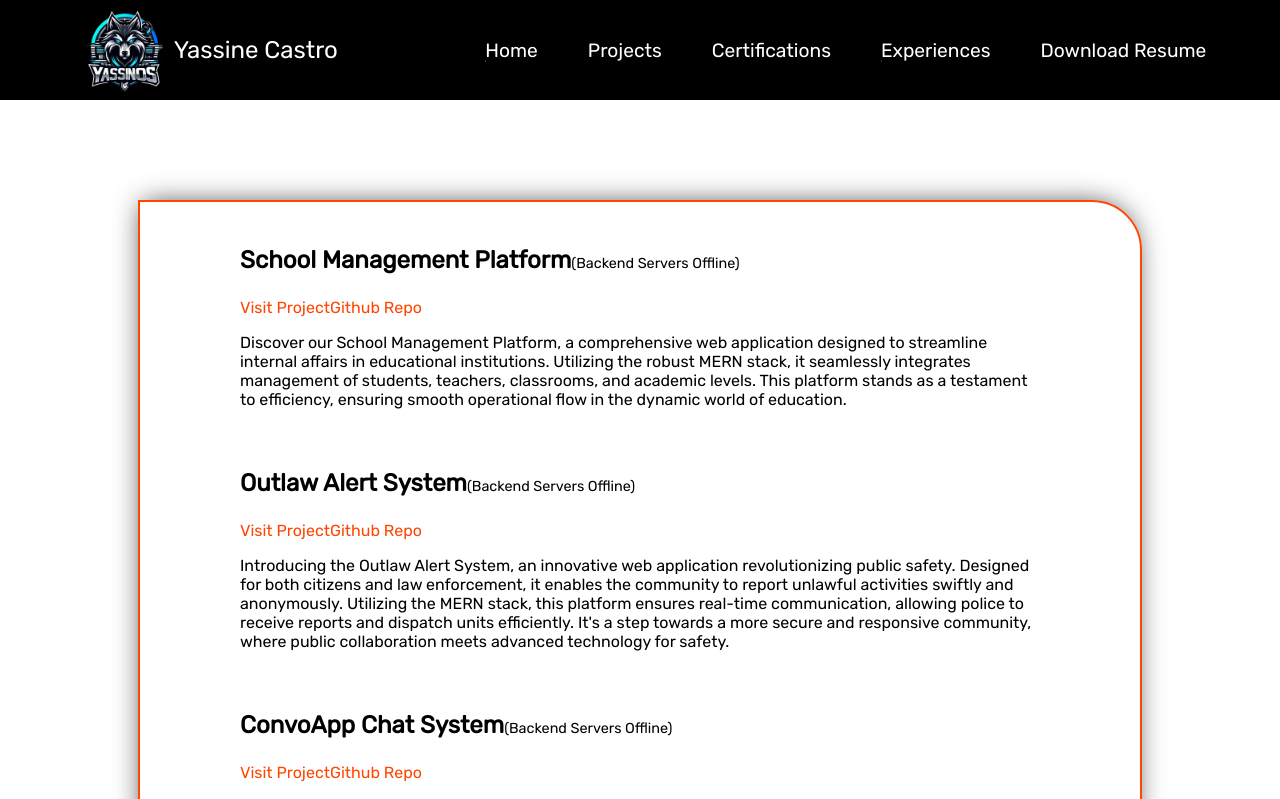
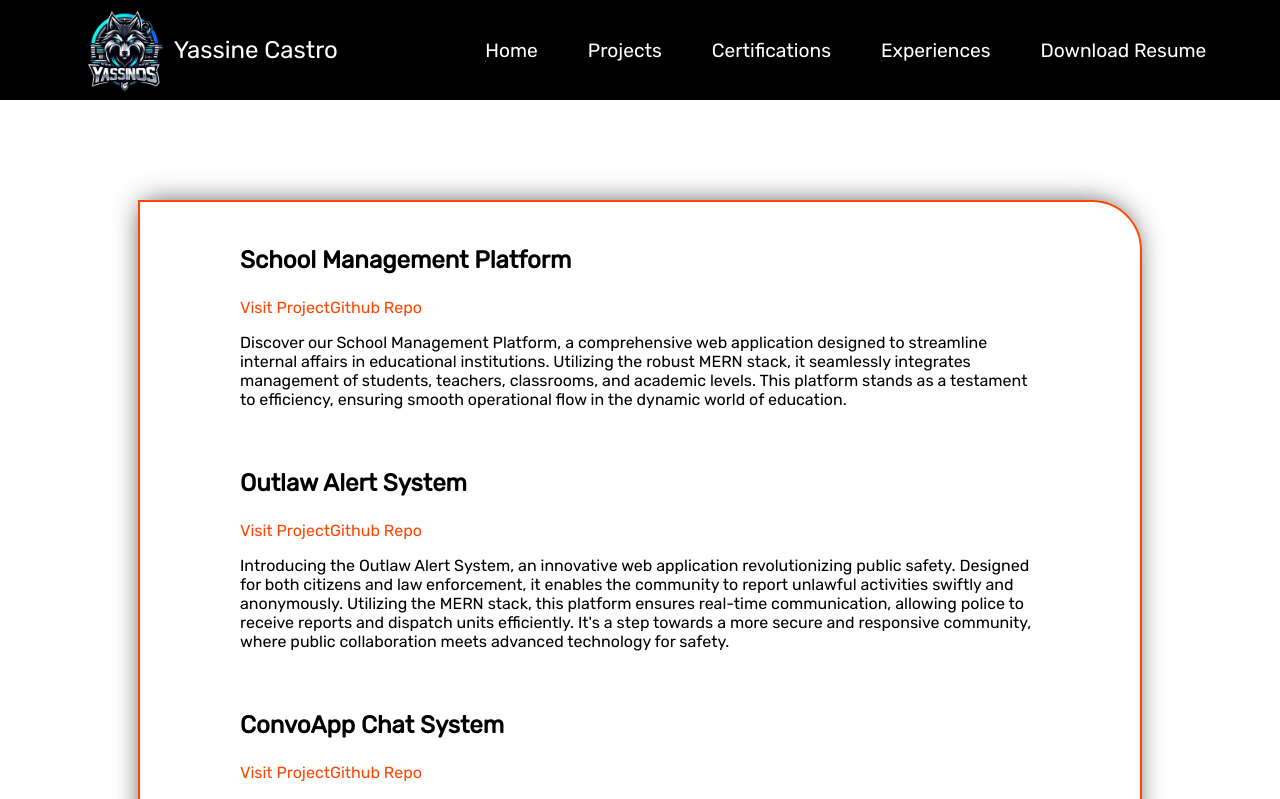
Before and after one commit to Yassinos-coder/YassinosCoder, a React (Vite) app in the folder frontend/: page /Projects in a window 1280 px wide. Shown: the top 799 px of the page. Built offline with nearby package versions, Linux system fonts and the light colour scheme.

Commit message:
Update Projects.jsx

```diff
--- a/frontend/src/Components/HomePage/Projects.jsx
+++ b/frontend/src/Components/HomePage/Projects.jsx
@@ -30,24 +30,26 @@ function Projects() {
   return (
   <div className="projects">
     {projects.map((project, index) => (
-        <>
-          <div className={`projectDiv project${index}`}>
+      <div key={index} className={`projectDiv project${index}`}>
         <p className="projectTitle">
           {project.title}
-              <span className="disclaimer">(Backend Servers Offline)</span>
         </p>
-            <a href={project.link} target="_blank" rel="noopener noreferrer">
+        <div className="projectLinks">
+          <span className={project.serversOffline ? "disabledLink" : ""}>
+            <a href={project.link} target="_blank" rel="noopener noreferrer" disabled={project.serversOffline}>
               Visit Project
+            </a>
+          </span>
           <a href={project.git} target="_blank" rel="noopener noreferrer">
             Github Repo
           </a>
-            </a>
+        </div>
         <p className="projectDesc">{project.desc}</p>
       </div>
-        </>
     ))}
   </div>
 );
+
 }
 
 export default Projects;
```
Lines whose indentation alone changed are shown as unchanged.
